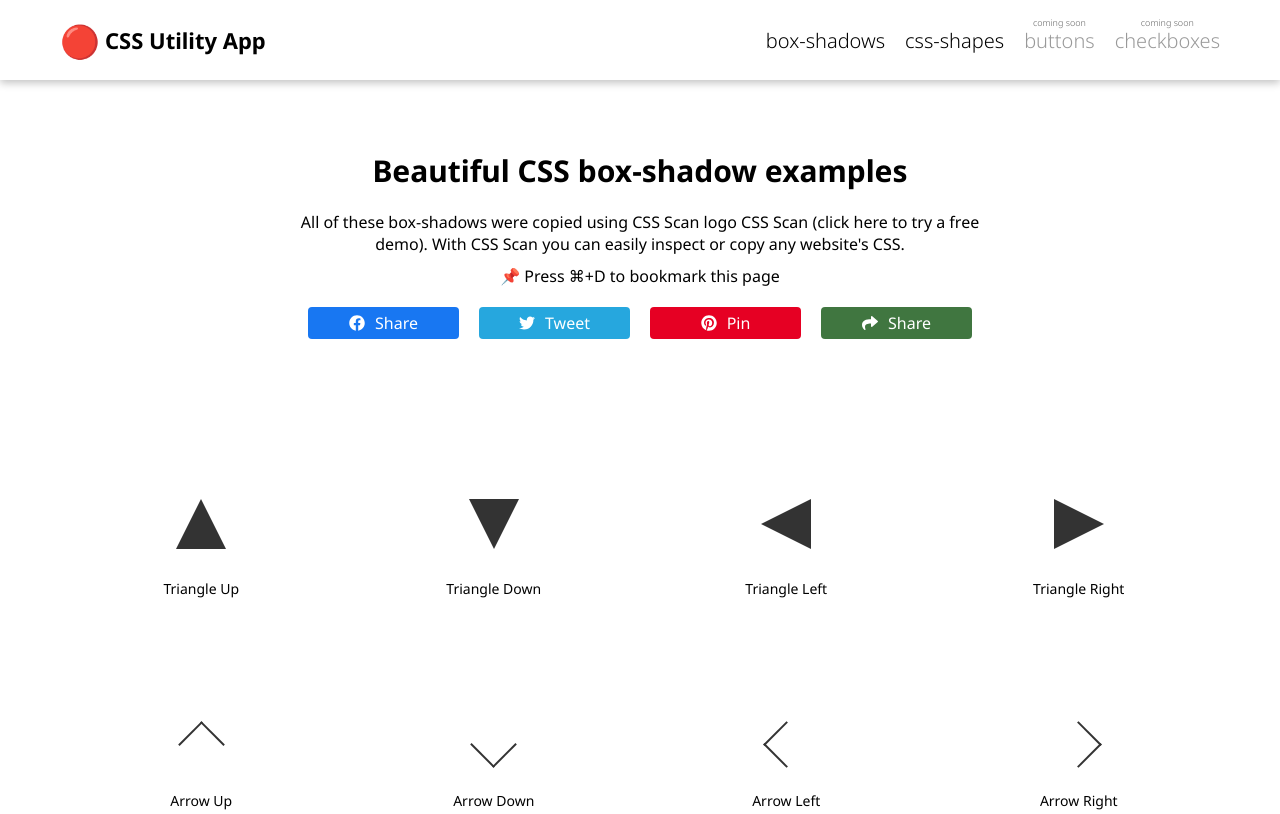
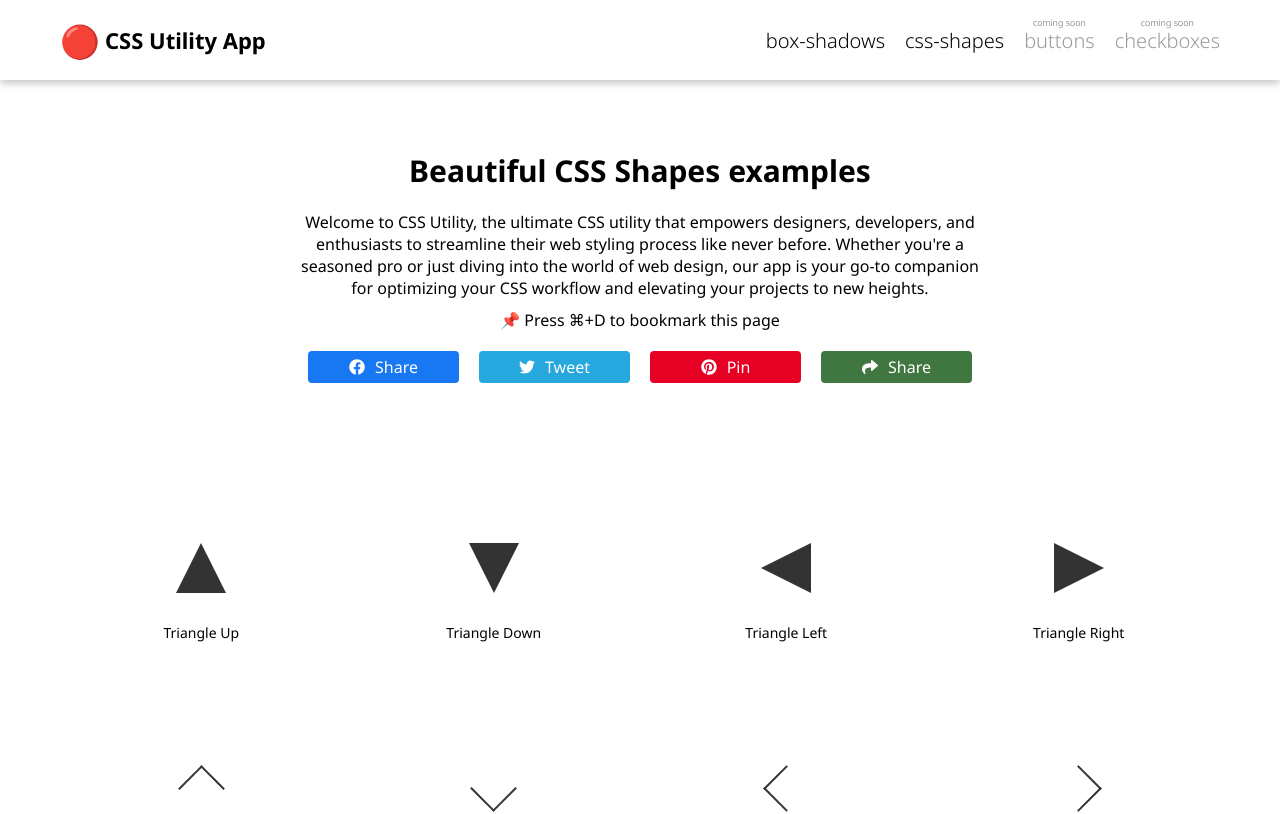
Before and after one commit to barnascript/css_utility_app, a React (Create React App) app: page /shapes in a window 1280 px wide. Shown: the top 814 px of the page. Built offline with nearby package versions, Linux system fonts and the light colour scheme.

Commit message:
added the copy function

```diff
--- a/src/components/boxes/shapes/Shapes.jsx
+++ b/src/components/boxes/shapes/Shapes.jsx
@@ -4,17 +4,28 @@ import { useState, useRef } from "react";
 
 const Shapes = ({ className }) => {
   const [isCopied, setIsCopied] = useState(false);
-  const [data, setData] = useState(shapesData);
+  const [data, setData] = useState(
+    shapesData.map((shape) => ({ ...shape, isCopied: false }))
+  );
   const copyShape = (id) => {
     setData((prevShape) =>
       prevShape.map((shape) =>
-        shape.id === id
-          ? navigator.clipboard.writeText(
-              JSON.parse(JSON.stringify(shape.style))
-            )
-          : shape
+        shape.id === id ? { ...shape, isCopied: !shape.isCopied } : shape
       )
     );
+    navigator.clipboard.writeText(
+      data.find((shape) =>
+        shape.id === id ? JSON.stringify(shape.style) : shape
+      )
+    );
+
+    setTimeout(() => {
+      setData((prevShape) =>
+        prevShape.map((shape) =>
+          shape.id === id ? { ...shape, isCopied: false } : shape
+        )
+      );
+    }, 2000);
   };
 
   return (
@@ -30,15 +41,17 @@ const Shapes = ({ className }) => {
             >
               <div className={styles.shape} style={style}></div>
               <span className={styles.tooltip}>Click to copy {name}</span>
-              <span className={styles.name}>{name}</span>
+              <span className={styles.name}>
+                {shape.isCopied ? "copied!!" : name}
+              </span>
             </div>
           );
         })}
-        <div className={styles.shape_container_two}>
+        {/* <div className={styles.shape_container_two}>
           <div className={styles.bubble_top}></div>
           <span className={styles.tooltip}>Click to copy</span>
           <span className={styles.name}>Bubble Top</span>
-        </div>
+        </div> */}
       </div>
     </div>
   );
--- a/src/components/header/Header.jsx
+++ b/src/components/header/Header.jsx
@@ -15,8 +15,12 @@ const Home = () => {
           <span>CSS Utility App</span>
         </h1>
         <div className={styles.links}>
-          <Link className={styles.box_shadows}>box-shadows</Link>
-          <Link className={styles.css_shapes}>css-shapes</Link>
+          <Link className={styles.box_shadows} to="/">
+            box-shadows
+          </Link>
+          <Link className={styles.css_shapes} to="/shapes">
+            css-shapes
+          </Link>
           <Link className={styles.buttons}>
             <small>coming soon</small>
             buttons
@@ -39,12 +43,10 @@ const Home = () => {
               onClick={() => setMenu(!menu)}
             />
             <ul>
-              <li>Lio</li>
-              <li>Lio</li>
-              <li>Lio</li>
-              <li>Lio</li>
-              <li>Lio</li>
-              <li>Lio</li>
+              <li>Box Shadows</li>
+              <li>Shapes</li>
+              <li>Checkboxes</li>
+              <li>Buttons</li>
             </ul>
           </div>
         )}
--- a/src/components/hero/Hero.jsx
+++ b/src/components/hero/Hero.jsx
@@ -1,15 +1,33 @@
 import styles from "./Hero.module.scss";
 import { FaFacebook, FaTwitter, FaPinterest, FaShare } from "react-icons/fa";
 import { Link } from "react-router-dom";
+import { useLocation } from "react-router-dom";
 
 const Hero = () => {
+  const location = useLocation();
+
+  const pathName = location.pathname;
+
+  const absolutePathName = pathName.replace("/", "");
+
+  const capFirstLetter = absolutePathName.slice(0, 1).toUpperCase();
+  const remainingLetters =
+    absolutePathName.slice(1, absolutePathName.length - 1) + "s";
+
+  const joinedLetters = capFirstLetter + remainingLetters;
+
   return (
     <div className={`sw ${styles.wrapper}`}>
-      <h2>Beautiful CSS box-shadow examples</h2>
+      <h2>
+        Beautiful CSS {pathName === "/" ? "Box-Shadow" : joinedLetters} examples
+      </h2>
       <span className={styles.hero_text}>
-        All of these box-shadows were copied using CSS Scan logo CSS Scan (click
-        here to try a free demo). With CSS Scan you can easily inspect or copy
-        any website's CSS. <span>📌 Press ⌘+D to bookmark this page</span>
+        Welcome to CSS Utility, the ultimate CSS utility that empowers
+        designers, developers, and enthusiasts to streamline their web styling
+        process like never before. Whether you're a seasoned pro or just diving
+        into the world of web design, our app is your go-to companion for
+        optimizing your CSS workflow and elevating your projects to new heights.
+        <span>📌 Press ⌘+D to bookmark this page</span>
       </span>
       <div aria-roledescription="button" className={styles.buttons}>
         <Link
```
